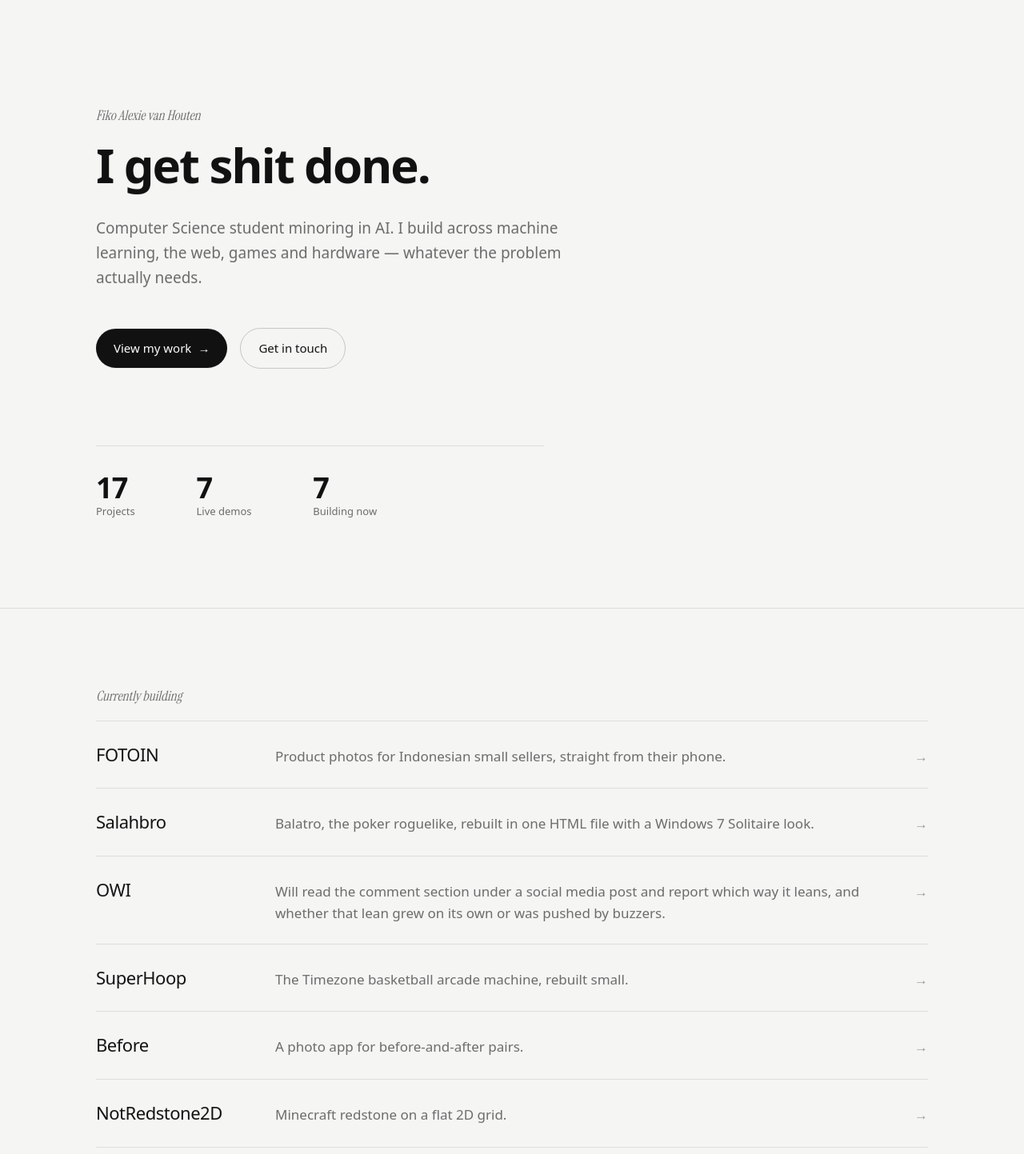
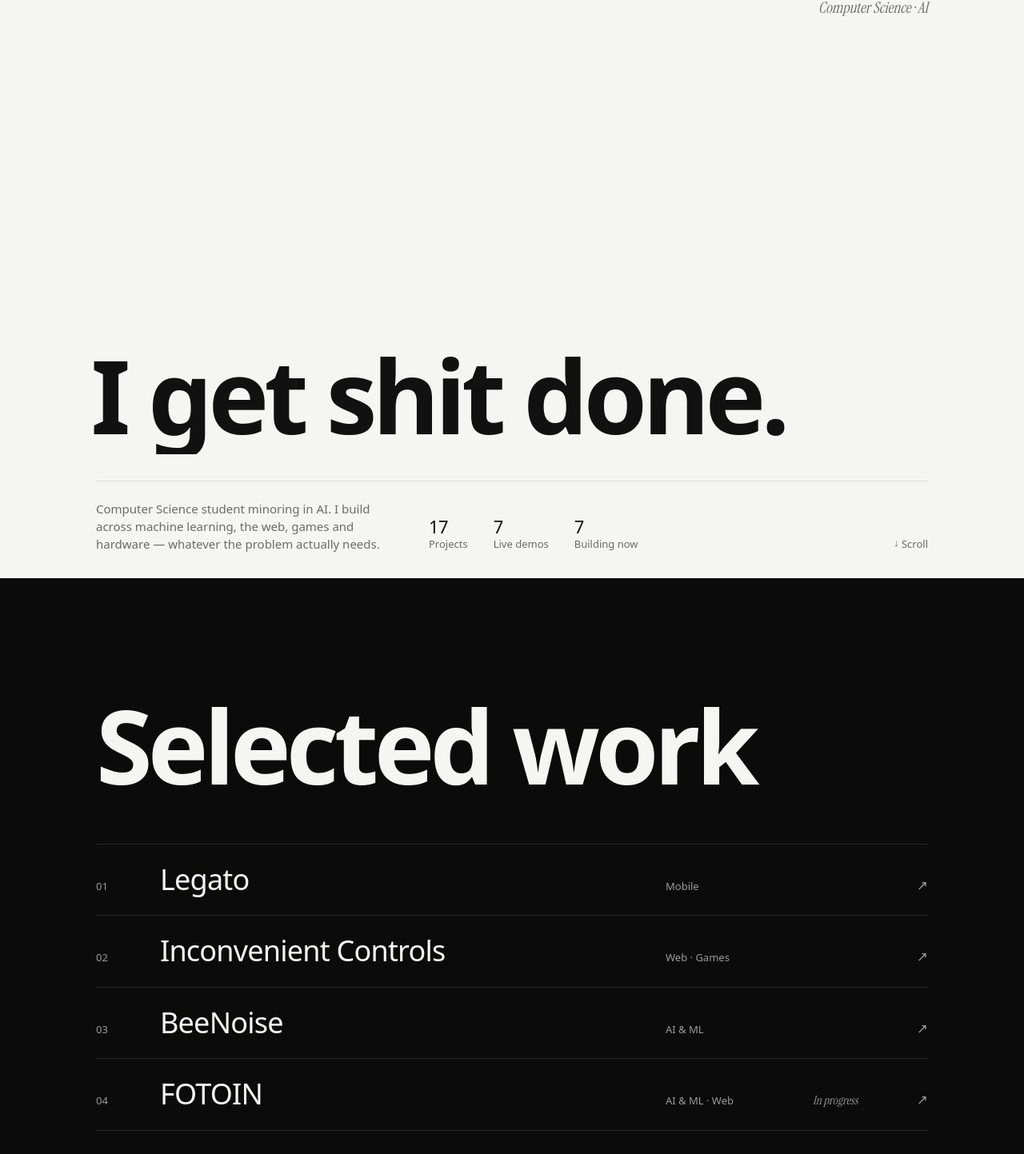
Before and after one commit to phuuun/portfolio, a React (Vite) app: page / in a window 1280 px wide. Shown: the part 77-1520 px from the top of the page at 80% size. Built offline with nearby package versions, Linux system fonts and the light colour scheme.

Commit message:
Editorial hero and black Selected work list with cursor video preview

```diff
--- a/src/components/Hero.css
+++ b/src/components/Hero.css
@@ -1,89 +1,77 @@
-/* Hero Section Styles */
+/* Hero: full-screen, content anchored to the bottom, slides under the transparent nav */
 
 .hero-section {
-  padding: clamp(80px, 14vw, 160px) var(--space-md) clamp(60px, 9vw, 110px);
-  min-height: calc(88vh - var(--nav-height));
+  position: relative;
+  min-height: 100svh;
+  margin-top: calc(-1 * var(--nav-height));
   display: flex;
-  align-items: center;
+  flex-direction: column;
+  padding: calc(var(--nav-height) + var(--space-md)) var(--space-md) var(--space-lg);
 }
 
-.hero-container {
+/* Task 7 mounts the particle canvas here */
+.hero-canvas-slot {
+  position: absolute;
+  inset: 0;
+  z-index: 0;
+}
+
+.hero-content {
   position: relative;
+  z-index: 1;
+  flex: 1;
+  display: flex;
+  flex-direction: column;
+  justify-content: space-between;
+  gap: var(--space-2xl);
+  width: 100%;
   max-width: var(--container-max);
   margin: 0 auto;
-  width: 100%;
+}
+
+.hero-role {
+  align-self: flex-end;
+  font-family: var(--font-serif);
+  font-style: italic;
+  font-size: var(--text-body-lg);
+  color: var(--color-text-secondary);
 }
 
 .hero-headline {
-  font-size: var(--text-hero);
+  font-size: var(--text-display);
   font-weight: var(--weight-semibold);
-  letter-spacing: var(--tracking-hero);
-  line-height: var(--leading-tight);
-  max-width: 960px;
-  margin-bottom: var(--space-lg);
+  letter-spacing: -0.045em;
+  line-height: 0.92;
+  margin-left: -0.05em; /* optical alignment of the "I" with the text below */
+  margin-bottom: var(--space-xl);
+}
+
+/* SplitText's line masks clip at the tight line box; give descenders room */
+.hero-headline > div,
+.sw-heading > div {
+  padding-block: 0.12em;
+  margin-block: -0.12em;
+}
+
+.hero-meta {
+  display: grid;
+  grid-template-columns: minmax(0, 23rem) auto 1fr;
+  align-items: end;
+  gap: var(--space-xl);
+  padding-top: var(--space-md);
+  border-top: 1px solid var(--color-border);
 }
 
 .hero-statement {
-  font-size: var(--text-body-lg);
-  line-height: var(--leading-body);
+  text-wrap: pretty;
+  font-size: var(--text-sub);
+  line-height: var(--leading-normal);
   color: var(--color-text-secondary);
-  max-width: 600px;
-  margin-bottom: var(--space-xl);
-}
-
-.hero-actions {
-  display: flex;
-  flex-wrap: wrap;
-  align-items: center;
-  gap: var(--space-sm);
-  margin-bottom: var(--space-3xl);
-}
-
-.btn {
-  display: inline-flex;
-  align-items: center;
-  gap: var(--space-2xs);
-  padding: 12px 22px;
-  border-radius: var(--radius-btn);
-  font-size: var(--text-sub);
-  font-weight: var(--weight-medium);
-  transition: background var(--motion-fast), border-color var(--motion-fast), transform var(--motion-fast);
-}
-
-.btn:active {
-  transform: scale(0.98);
-}
-
-.btn-primary {
-  background: var(--color-accent);
-  color: #fff;
-}
-
-.btn-primary:hover {
-  background: var(--color-accent-hover);
-}
-
-.btn-ghost {
-  border: 1px solid var(--color-border-hover);
-  color: var(--color-text);
-}
-
-.btn-ghost:hover {
-  background: var(--color-surface-hover);
 }
 
 .hero-stats {
   display: flex;
-  gap: clamp(var(--space-lg), 6vw, var(--space-3xl));
-  padding-top: var(--space-lg);
-  border-top: 1px solid var(--color-border);
-  max-width: 560px;
-}
-
-.hero-stats dt {
-  font-size: var(--text-caption);
-  color: var(--color-text-secondary);
-  order: 2;
+  gap: var(--space-lg);
 }
 
 .hero-stats div {
@@ -92,69 +80,193 @@
 }
 
 .hero-stats dd {
-  font-size: var(--text-h2);
-  font-weight: var(--weight-semibold);
+  order: -1;
+  font-size: var(--text-h3);
+  font-weight: var(--weight-medium);
   letter-spacing: var(--tracking-tight);
   line-height: 1.1;
 }
 
-/* Currently building */
-.now-section {
-  padding: var(--space-3xl) var(--space-md) var(--space-section);
-  border-top: 1px solid var(--color-border);
+.hero-stats dt {
+  font-size: var(--text-caption);
+  color: var(--color-text-secondary);
 }
 
-.now-container {
+.hero-scroll {
+  justify-self: end;
+  font-size: var(--text-caption);
+  color: var(--color-text-secondary);
+}
+
+.hero-scroll-arrow {
+  display: inline-block;
+  animation: scroll-cue 2s var(--motion-ease) infinite;
+}
+
+@keyframes scroll-cue {
+  0%, 100% { transform: translateY(-2px); }
+  50% { transform: translateY(3px); }
+}
+
+@media (max-width: 760px) {
+  .hero-meta {
+    grid-template-columns: 1fr auto;
+    gap: var(--space-md);
+  }
+
+  .hero-statement {
+    grid-column: 1 / -1;
+  }
+}
+
+/* Selected work: hard cut to black */
+
+.selected-work {
+  padding: var(--space-section) var(--space-md);
+}
+
+.sw-container {
   max-width: var(--container-max);
   margin: 0 auto;
 }
 
-.now-list {
+.sw-heading {
+  font-size: var(--text-display);
+  font-weight: var(--weight-semibold);
+  letter-spacing: -0.045em;
+  line-height: 0.92;
+  margin-bottom: var(--space-2xl);
+}
+
+.sw-list {
   list-style: none;
   border-top: 1px solid var(--color-border);
 }
 
-.now-item {
+.sw-row {
   display: grid;
-  grid-template-columns: 200px 1fr auto;
+  grid-template-columns: 3.5rem minmax(0, 1fr) 10rem 6rem 1.5rem;
   align-items: baseline;
   gap: var(--space-md);
   padding: var(--space-md) 0;
   border-bottom: 1px solid var(--color-border);
-  transition: padding var(--motion-fast);
+  transition: opacity var(--motion-fast);
 }
 
-.now-title {
-  font-size: var(--text-h3);
-  font-weight: var(--weight-medium);
-  letter-spacing: var(--tracking-tight);
-}
-
-.now-desc {
+.sw-num,
+.sw-cats,
+.sw-status {
+  font-size: var(--text-caption);
   color: var(--color-text-secondary);
 }
 
-.now-arrow {
-  color: var(--color-text-tertiary);
+.sw-num {
+  font-variant-numeric: tabular-nums;
+}
+
+.sw-title {
+  font-size: var(--text-h2);
+  font-weight: var(--weight-medium);
+  letter-spacing: var(--tracking-tight);
+  line-height: 1.1;
+}
+
+.sw-status {
+  font-family: var(--font-serif);
+  font-style: italic;
+  font-size: var(--text-sub);
+}
+
+.sw-arrow {
+  justify-self: end;
+  color: var(--color-text-secondary);
   transition: transform var(--motion-fast), color var(--motion-fast);
 }
 
-.now-item:hover {
-  padding-left: var(--space-2xs);
+.sw-row:hover .sw-arrow,
+.sw-row:focus-visible .sw-arrow {
+  color: var(--color-text);
+  transform: translate(3px, -3px);
 }
 
-.now-item:hover .now-arrow {
-  color: var(--color-accent);
-  transform: translateX(4px);
+@media (hover: hover) {
+  .sw-list:hover .sw-row:not(:hover) {
+    opacity: 0.35;
+  }
+}
+
+.sw-all {
+  display: inline-block;
+  margin-top: var(--space-xl);
+  font-size: var(--text-body-lg);
+  text-decoration: underline;
+  text-decoration-thickness: 1px;
+  text-underline-offset: 6px;
+  text-decoration-color: var(--color-border-hover);
+  transition: text-decoration-color var(--motion-fast);
+}
+
+.sw-all:hover {
+  text-decoration-color: currentColor;
+}
+
+/* Cursor-following preview, positioned at the pointer by GSAP's x/y, sitting just right of it */
+.sw-preview {
+  position: fixed;
+  top: 0;
+  left: 0;
+  z-index: 50;
+  width: 320px;
+  aspect-ratio: 16 / 10;
+  margin: -100px 0 0 40px;
+  pointer-events: none;
+  overflow: hidden;
+  background: var(--color-surface);
+  opacity: 0;
+  transition: opacity 0.3s var(--motion-ease);
+}
+
+.sw-preview.is-visible {
+  opacity: 1;
+}
+
+/* Zoom lives on the media: GSAP owns the frame's transform */
+.sw-preview video,
+.sw-preview img {
+  width: 100%;
+  height: 100%;
+  object-fit: cover;
+  transform: scale(1.1);
+  transition: transform 0.6s var(--motion-ease);
+}
+
+.sw-preview.is-visible video,
+.sw-preview.is-visible img {
+  transform: none;
 }
 
 @media (max-width: 640px) {
-  .now-item {
-    grid-template-columns: 1fr auto;
+  .sw-row {
+    grid-template-columns: 2rem minmax(0, 1fr) 1rem;
+    gap: var(--space-2xs) var(--space-sm);
   }
 
-  .now-desc {
-    grid-column: 1 / -1;
+  .sw-cats {
+    grid-column: 2;
     grid-row: 2;
   }
+
+  .sw-status {
+    grid-column: 2;
+    grid-row: 3;
+  }
+
+  .sw-status:empty {
+    display: none;
+  }
+
+  .sw-arrow {
+    grid-column: 3;
+    grid-row: 1;
+  }
 }
--- a/src/components/Hero.jsx
+++ b/src/components/Hero.jsx
@@ -1,35 +1,36 @@
+import { useEffect, useRef, useState } from 'react';
 import { useScrollReveal } from '../hooks/useScrollReveal';
+import { useSplitReveal } from '../hooks/useSplitReveal';
+import { gsap, reducedMotion } from '../lib/motion';
 import { PROJECTS } from '../data/projects.js';
 import './Hero.css';
 
 const current = PROJECTS.filter((p) => p.status);
 const liveDemos = PROJECTS.filter((p) => p.parts || p.links.some((l) => /demo/i.test(l.label))).length;
+const featured = PROJECTS.filter((p) => p.video || p.image).sort((a, b) => b.date.localeCompare(a.date));
+const canHover = window.matchMedia('(hover: hover)').matches;
 
 export default function Hero() {
-  const revealRef = useScrollReveal();
-  const nowRef = useScrollReveal();
+  const metaRef = useScrollReveal();
+  const headlineRef = useSplitReveal();
+  const workHeadingRef = useSplitReveal();
 
   return (
     <>
       <section id="hero" className="hero-section" aria-label="Introduction">
-        <div className="hero-container reveal" ref={revealRef}>
-          <p className="eyebrow">Fiko Alexie van Houten</p>
+        <div className="hero-canvas-slot" />
 
-          <h1 className="hero-headline">
-            I get shit done.
-          </h1>
+        <div className="hero-content">
+          <p className="hero-role">Computer Science · AI</p>
 
+          <div className="hero-bottom">
+            <h1 className="hero-headline" ref={headlineRef}>I get shit done.</h1>
+
+            <div className="hero-meta reveal" ref={metaRef}>
               <p className="hero-statement">
                 Computer Science student minoring in AI. I build across machine learning, the web,
                 games and hardware — whatever the problem actually needs.
               </p>
-
-          <div className="hero-actions">
-            <a href="#/work" className="btn btn-primary">
-              View my work <span aria-hidden="true">→</span>
-            </a>
-            <a href="#/contact" className="btn btn-ghost">Get in touch</a>
-          </div>
 
               <dl className="hero-stats">
                 <div>
@@ -45,25 +46,84 @@ export default function Hero() {
                   <dd>{current.length}</dd>
                 </div>
               </dl>
+
+              <span className="hero-scroll" aria-hidden="true">
+                <span className="hero-scroll-arrow">↓</span> Scroll
+              </span>
+            </div>
+          </div>
         </div>
       </section>
 
-      <section className="now-section" aria-label="Currently building">
-        <div className="now-container reveal" ref={nowRef}>
-          <p className="eyebrow">Currently building</p>
-          <ul className="now-list">
-            {current.map((p) => (
-              <li key={p.id}>
-                <a href="#/work" className="now-item">
-                  <span className="now-title">{p.title}</span>
-                  <span className="now-desc">{p.description.split(/[.—]/)[0].trim()}.</span>
-                  <span className="now-arrow" aria-hidden="true">→</span>
+      <section className="selected-work is-inverted" aria-labelledby="selected-work-heading">
+        <div className="sw-container">
+          <h2 id="selected-work-heading" className="sw-heading" ref={workHeadingRef}>
+            Selected work
+          </h2>
+          <WorkList />
+          <a href="#/work" className="sw-all">
+            All {PROJECTS.length} projects <span aria-hidden="true">→</span>
           </a>
-              </li>
-            ))}
-          </ul>
         </div>
       </section>
     </>
   );
 }
+
+function WorkList() {
+  const previewRef = useRef(null);
+  const moveRef = useRef(null);
+  const [active, setActive] = useState(null);
+  const [visible, setVisible] = useState(false);
+
+  useEffect(() => {
+    if (!canHover) return;
+    const el = previewRef.current;
+    // Reduced motion snaps to the cursor (quickTo with duration 0 doesn't move it)
+    const follow = (prop) => reducedMotion
+      ? gsap.quickSetter(el, prop, 'px')
+      : gsap.quickTo(el, prop, { duration: 0.4, ease: 'power3' });
+    const xTo = follow('x');
+    const yTo = follow('y');
+    moveRef.current = (e) => { xTo(e.clientX); yTo(e.clientY); };
+    return () => gsap.killTweensOf(el);
+  }, []);
+
+  const hoverProps = canHover && {
+    onMouseEnter: (e) => gsap.set(previewRef.current, { x: e.clientX, y: e.clientY }),
+    onMouseMove: (e) => moveRef.current?.(e),
+    onMouseLeave: () => setVisible(false),
+  };
+
+  return (
+    <>
+      <ol className="sw-list" {...hoverProps}>
+        {featured.map((p, i) => (
+          <li key={p.id}>
+            <a
+              href="#/work"
+              className="sw-row"
+              onMouseEnter={canHover ? () => { setActive(p); setVisible(true); } : undefined}
+            >
+              <span className="sw-num">{String(i + 1).padStart(2, '0')}</span>
+              <span className="sw-title">{p.title}</span>
+              <span className="sw-cats">{p.categories.join(' · ')}</span>
+              <span className="sw-status">{p.status}</span>
+              <span className="sw-arrow" aria-hidden="true">↗</span>
+            </a>
+          </li>
+        ))}
+      </ol>
+
+      {canHover && (
+        <div className={`sw-preview${visible ? ' is-visible' : ''}`} ref={previewRef} aria-hidden="true">
+          {active?.video ? (
+            <video key={active.id} src={active.video} muted autoPlay loop playsInline />
+          ) : active?.image ? (
+            <img key={active.id} src={active.image} alt="" />
+          ) : null}
+        </div>
+      )}
+    </>
+  );
+}
```
Lines whose indentation alone changed are shown as unchanged.
